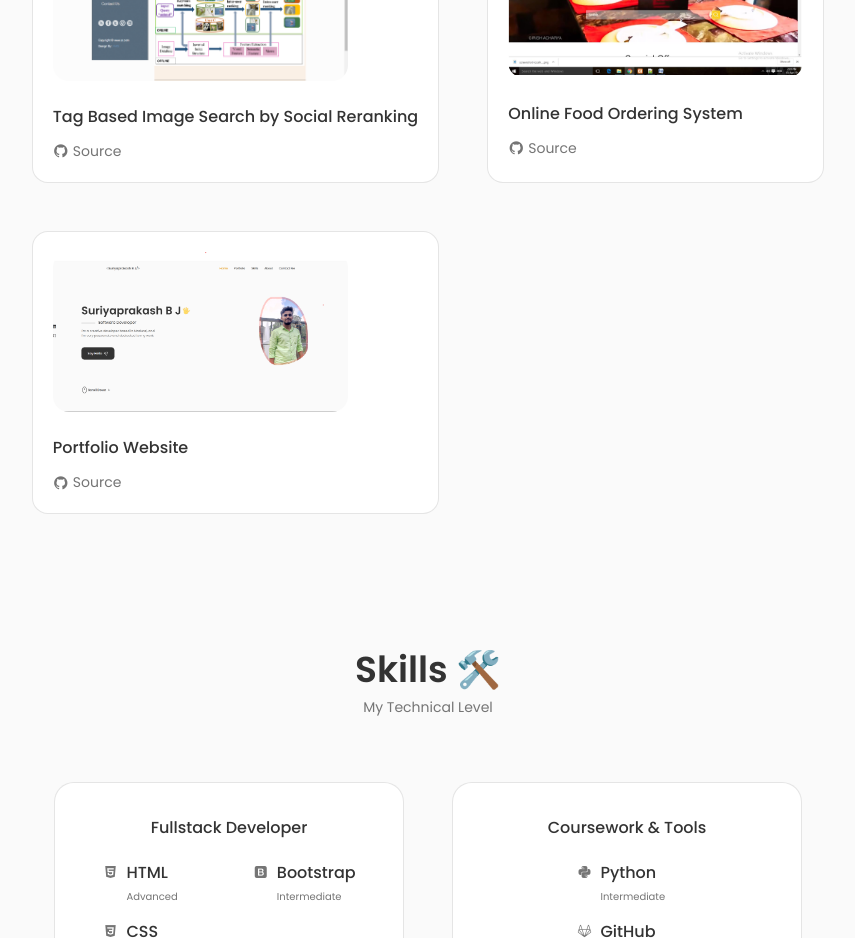
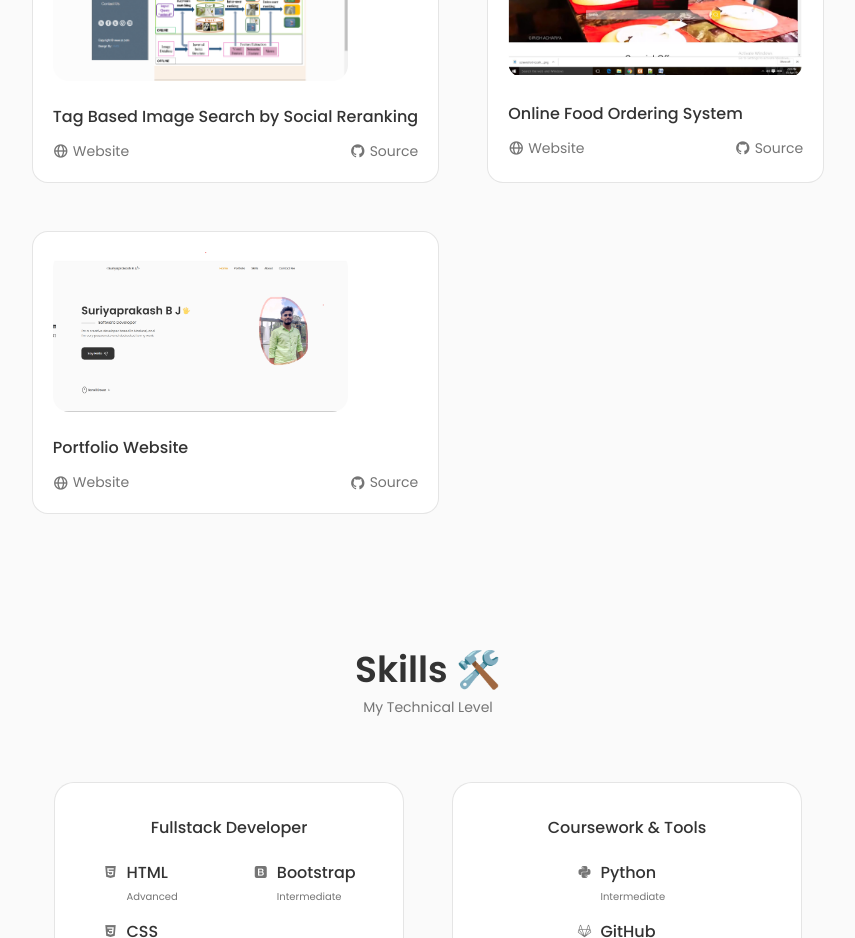
Before and after one commit to Suriya6420/Suriya-Portofolio-Using-Reactjs, a React (Vite) app: page / in a window 1280 px wide. Shown: the part 1160-2098 px from the top of the page, without its empty margins (212-1067 px from the left). Built offline with nearby package versions, Linux system fonts and the light colour scheme.

Commit message:
Update WorksItems.jsx

```diff
--- a/components/work/WorksItems.jsx
+++ b/components/work/WorksItems.jsx
@@ -26,7 +26,7 @@ const WorksItems = ({ item }) => {
 			<img src={item.image} alt='' className='work__img' />
 			<h3 className='work__title'>{item.title}</h3>
 			<div className='work__button-container'>
-				{/* <a
+				{ <a
 					href='#'
 					className='work__button'
 					onClick={handleDemoClick}
@@ -36,7 +36,7 @@ const WorksItems = ({ item }) => {
 					onMouseLeave={() => setShowTooltip(false)}
 				>
 					<i className='bx bx-globe work__button-icon' /> Website
-				</a> */}
+				</a>}
 				{/* {showTooltip && item.status === 'development' && (
 					<div className='work__tooltip'>Under Development</div>
 				)} */}
```
